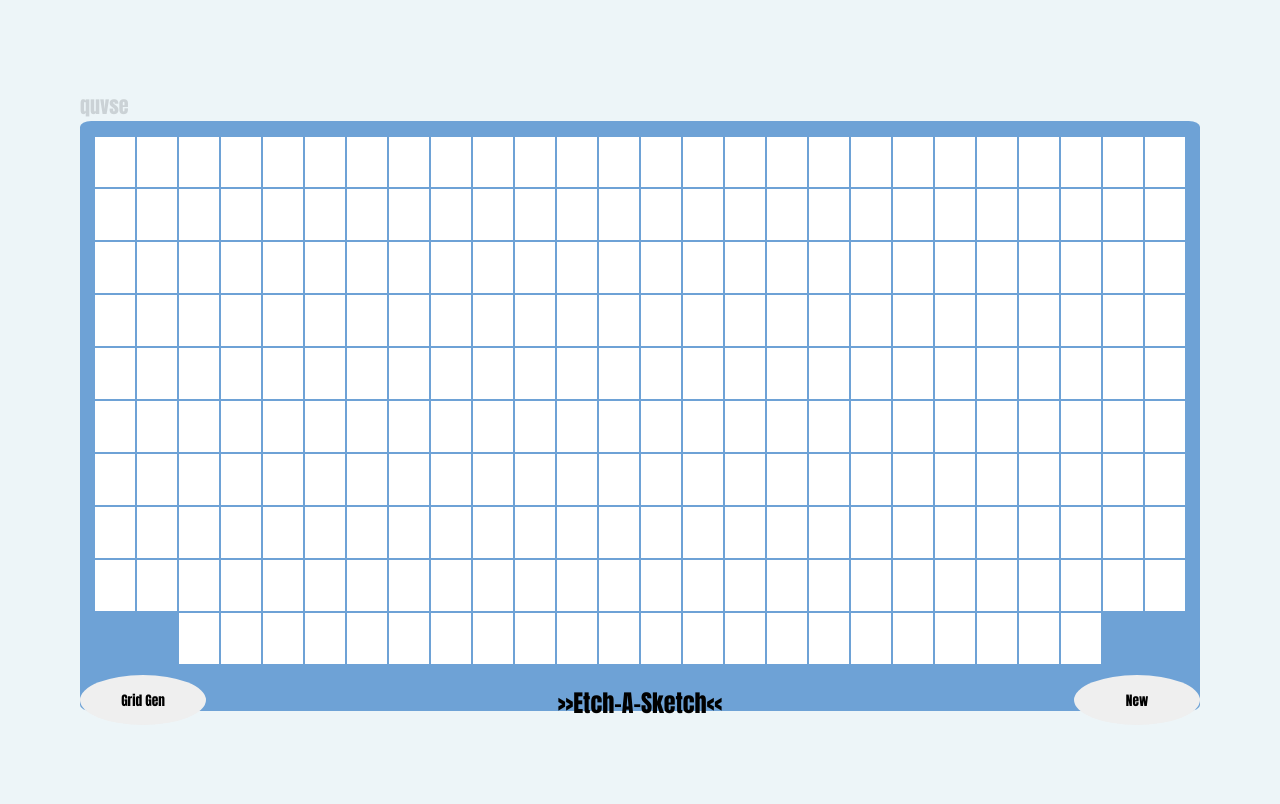
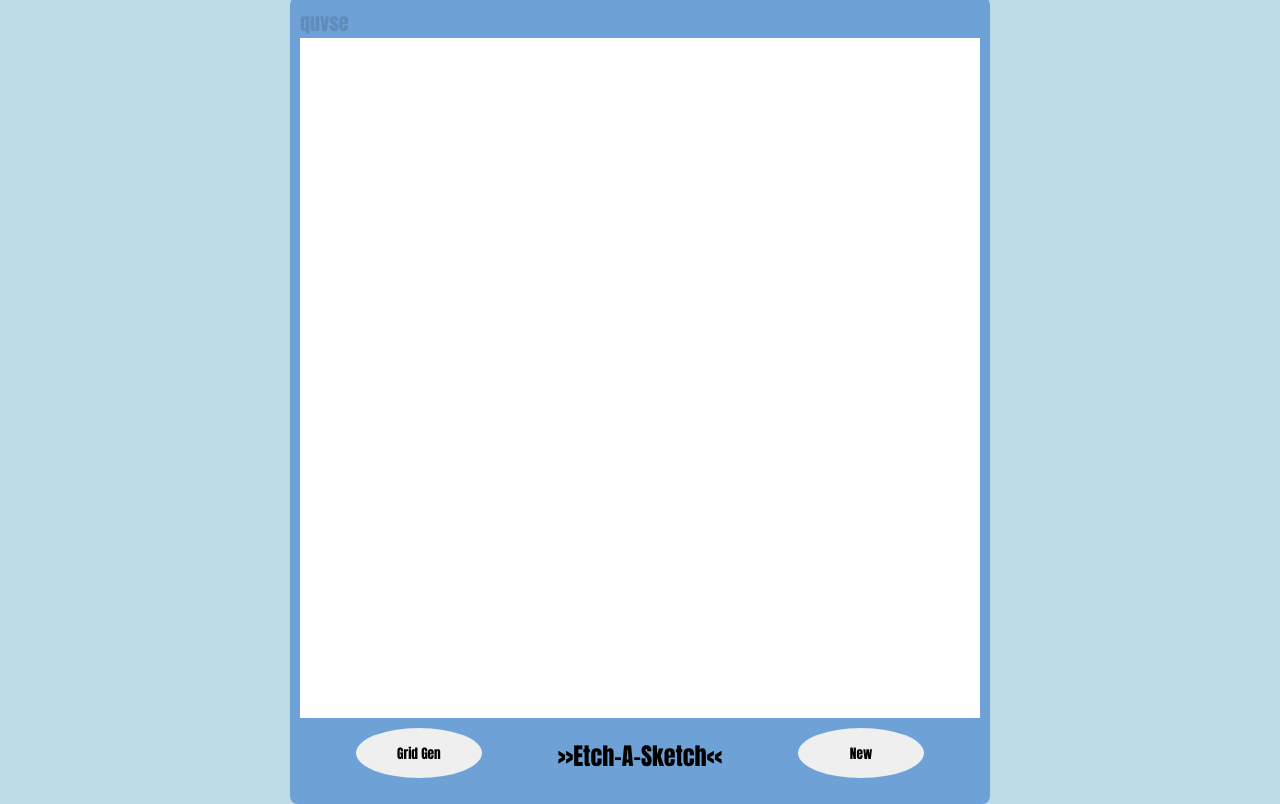
Before and after one commit to QuvseM0/etch-a-sketch, a plain HTML site: page index.html in a window 1280 px wide. Drawn offline with Linux system fonts and the light colour scheme.

Commit message:
fixed grid size and box size to fit proportionally

```diff
--- a/index.html
+++ b/index.html
@@ -12,11 +12,12 @@
             <p class="logo">quvse</p>
         </div>
         <div class="grid">
-            <div class="btnContainer">
-                <button id="gridGen">Grid Gen</button>
-                <h2 class="title">>>Etch-A-Sketch<<</h2>
-                <button id="newGen">New</button>
-            </div>
+
+        </div>
+        <div class="btnContainer">
+            <button id="gridGen">Grid Gen</button>
+            <h2 class="title">>>Etch-A-Sketch<<</h2>
+            <button id="newGen">New</button>
         </div>
     </div>
 <script src="javascript.js"></script>
--- a/javascript.js
+++ b/javascript.js
@@ -1,10 +1,12 @@
 const div = document.querySelector(".grid")
 const btnCont = document.querySelector(".btnContainer")
+let newGen = document.querySelector(".newGen")
+
 
 for(let i=0;i<(16*16);i++){
     let box = document.createElement("div")
     box.setAttribute("class", "box")
-    div.insertBefore(box, btnCont)
+    div.appendChild(box)
 }
 
 let boxed = document.querySelectorAll(".box")
@@ -17,4 +19,5 @@ let boxed = document.querySelectorAll(".box")
         box.addEventListener("mouseleave", () => {
             box.style.backgroundColor = "black"
         })
+
     })
--- a/style.css
+++ b/style.css
@@ -9,20 +9,7 @@ body{
     display: flex;
     justify-content: center;
     align-items: center;
-    background-color: #edf5f8;
-}
-
-.logo{
-    font-size: 20px;
-    color: #18181f28;
-}
-
-.btnContainer{
-    display: flex;
-    width: 1344px;
-    height: 20px;
-    justify-content: space-between;
-    align-items: flex-start;
+    background-color: #bedce7;
 }
 
 button{
@@ -33,15 +20,21 @@ button{
     border-radius: 50%;
 }
 
-.title{
-    margin: 20px;
-    font-weight: 940;
+.container{
+    background-color: rgb(110, 162, 214);
+    padding: 10px 10px 10px 10px;
+    border-radius: 1%;
+
+}
+
+.logo{
+    font-size: 20px;
+    color: #18181f28;
 }
 
 .grid{
-    height:70vh;
-    width: 140vh;
-    padding: 15px 0px;
+    height:85vh;
+    width: 85vh;
     background-color: rgb(110, 162, 214);
     display: flex;
     flex-wrap: wrap;
@@ -51,9 +44,19 @@ button{
 }
 
 .box{
-    padding: 20px;
-    margin: 1px;
-    border: 1px;
+    width: 6.25%;
+    height: 6.25%;
+    box-sizing: border-box;
     background-color: white;
 
 }
+
+.btnContainer{
+    display: flex;
+    justify-content: space-evenly;
+}
+
+.title{
+    margin: 20px;
+    font-weight: 940;
+}
```
